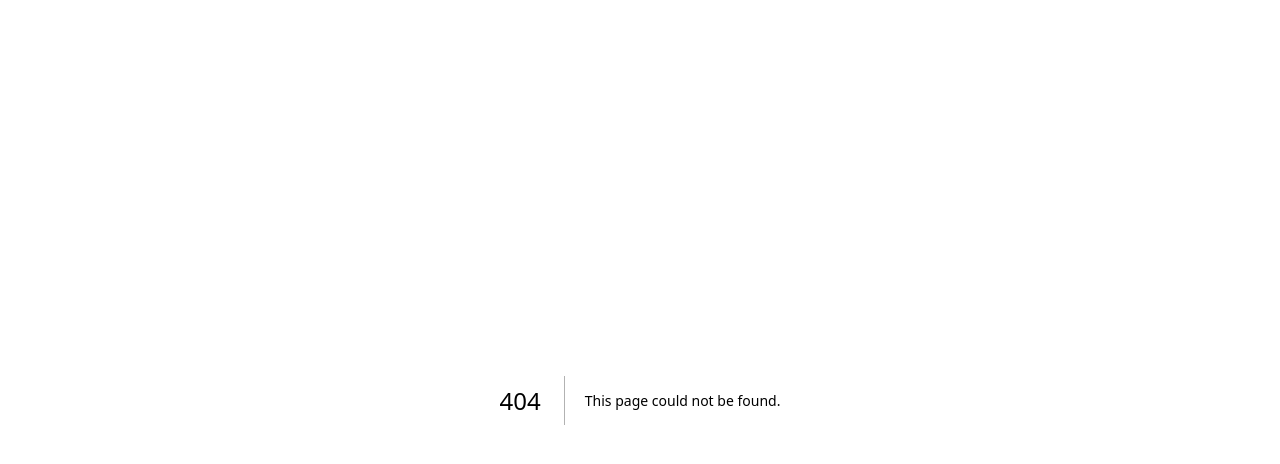
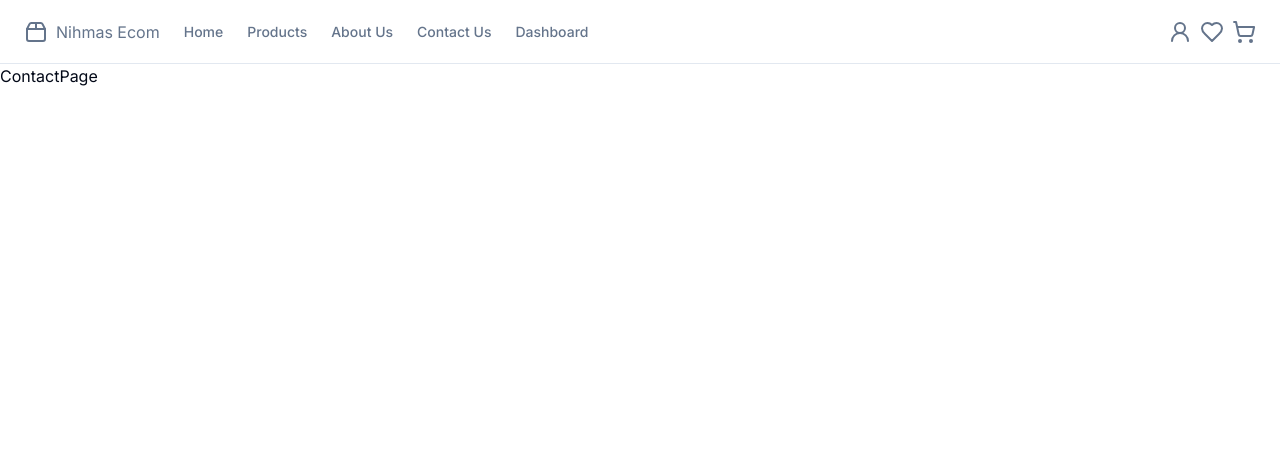
Before and after one commit to AhshanHabib26/Nihams-Ecom-Client, a Next.js app: page /contact-us in a window 1280 px wide. Before the commit this address had no page. Shown: the top 464 px of the page. Built offline with nearby package versions, Linux system fonts and the light colour scheme.

Commit message:
Page Added

```diff
--- /dev/null
+++ b/src/app/(withCommonLayout)/about-us/page.tsx
@@ -0,0 +1,7 @@
+import React from "react";
+
+const AboutPage = () => {
+  return <div>AboutPage</div>;
+};
+
+export default AboutPage;
--- /dev/null
+++ b/src/app/(withCommonLayout)/contact-us/page.tsx
@@ -0,0 +1,7 @@
+import React from "react";
+
+const ContactPage = () => {
+  return <div>ContactPage</div>;
+};
+
+export default ContactPage;
--- /dev/null
+++ b/src/app/(withCommonLayout)/products/page.tsx
@@ -0,0 +1,7 @@
+import React from "react";
+
+const ProductsPage = () => {
+  return <div>ProductsPage</div>;
+};
+
+export default ProductsPage;
--- /dev/null
+++ b/src/app/login/page.tsx
@@ -0,0 +1,7 @@
+import React from "react";
+
+const LoginPage = () => {
+  return <div>LoginPage</div>;
+};
+
+export default LoginPage;
--- /dev/null
+++ b/src/app/register/page.tsx
@@ -0,0 +1,7 @@
+import React from "react";
+
+const RegisterPage = () => {
+  return <div>RegisterPage</div>;
+};
+
+export default RegisterPage;
--- a/src/shared/Navbar.tsx
+++ b/src/shared/Navbar.tsx
@@ -124,7 +124,10 @@ export const MainNavbar = () => {
             </SheetContent>
           </Sheet>
           <div className="flex items-center gap-2 md:ml-auto">
-            <UserRound className="text-muted-foreground hover:text-foreground cursor-pointer" />
+            <Link href="login">
+              {" "}
+              <UserRound className="text-muted-foreground hover:text-foreground cursor-pointer" />
+            </Link>
             <Heart className="text-muted-foreground hover:text-foreground cursor-pointer" />
             <ShoppingCart className="text-muted-foreground hover:text-foreground cursor-pointer" />
           </div>
```
